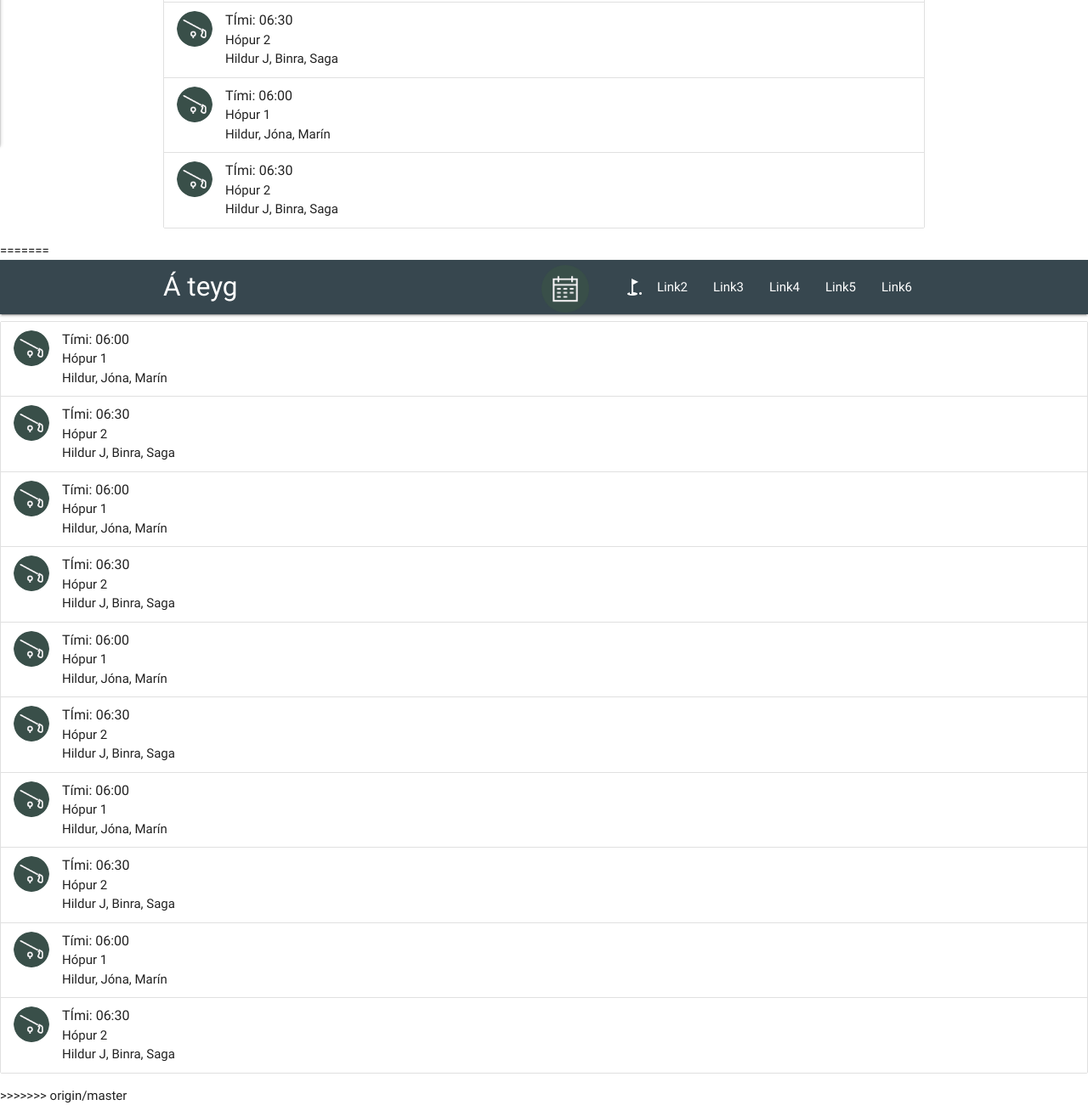
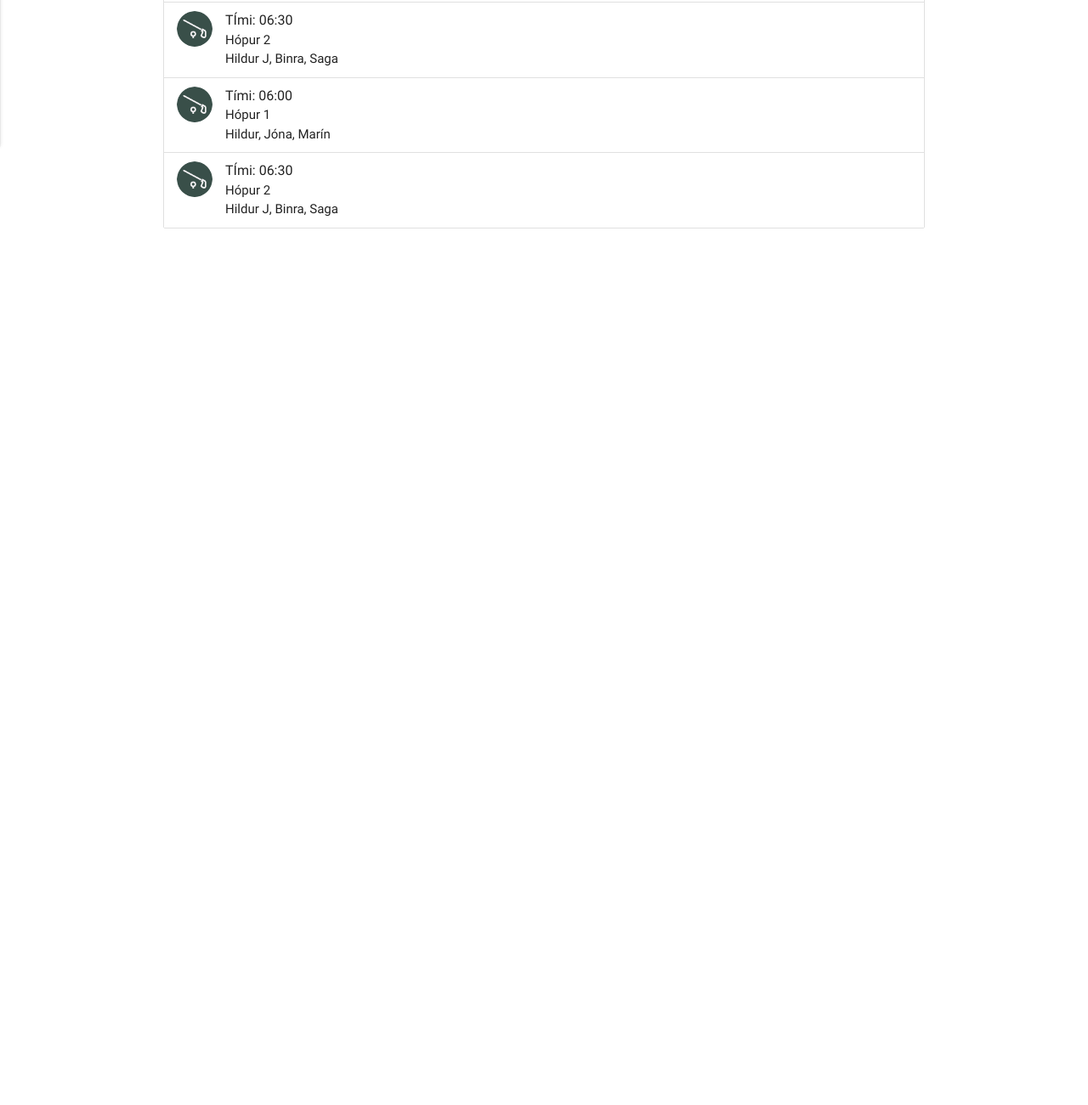
Before and after one commit to gpeturgit/golfapp, a plain HTML site: page ateyga.html in a window 1280 px wide. Shown: the part 689-1990 px from the top of the page at 85% size. After the commit the page ends 973 px from the top, so only its background shows below. Drawn offline with nearby package versions, Linux system fonts and the light colour scheme.

Commit message:
Update ateyga.html

```diff
--- a/ateyga.html
+++ b/ateyga.html
@@ -128,135 +128,4 @@
   <script src="js/init.js"></script>
 
   </body>
-=======
-  <!DOCTYPE html>
-<html lang="en">
-<head>
-  <meta http-equiv="Content-Type" content="text/html; charset=UTF-8"/>
-  <meta name="viewport" content="width=device-width, initial-scale=1, maximum-scale=1.0"/>
-  <title>Golf Viðburðir</title>
-  <!-- CSS  -->
-  <link href="https://fonts.googleapis.com/icon?family=Material+Icons" rel="stylesheet">
-  <link href="css/materialize.css" type="text/css" rel="stylesheet" media="screen,projection"/>
-  <link href="css/style.css" type="text/css" rel="stylesheet" media="screen,projection"/>
-</head>
-<body>
-  <nav class="blue-grey darken-3" role="navigation">
-    <div class="nav-wrapper container"><a id="logo-container" href="#" class="brand-logo">Á teyg</a>
-      <ul class="right hide-on-med-and-down">
-        <li >
-          <a href="index.html" id="navcust-linkitem" class="waves-effect waves-green"><img id="navcust-img-valign" src="img/menu01.png" alt="" /></a>
-        </li>
-        <li>
-          <a href="index.html"><i class="material-icons left">golf_course</i>Link2</a>
-        </li>
-        <li><a href="index.html">Link3</a></li>
-        <li><a href="index.html">Link4</a></li>
-        <li><a href="index.html">Link5</a></li>
-        <li><a href="index.html">Link6</a></li>
-      </ul>
-
-      <!--<ul id="nav-mobile" class="side-nav">-->
-           <!--navigasion byrjar-->
-<ul id="nav-mobile" class="side-nav">
-        <li>
-          <div class="container" id="navcust-header">
-
-            <div class="background">
-              <img src="img\menu012.png">
-            </div>
-          </div>
-        </li>
-
-        <li >
-          <a href="index.html" id="navcust-linkitem" class="waves-effect waves-blue-grey lighten-4"><img id="navcust-img-valign" src="img/menu01.png" alt="" /><span id="navcust-linktext-font">Viðburðir í dag</span></a>
-        </li>
-        <li>
-          <a href="golfvollur.html" id="navcust-linkitem" class="waves-effect waves-blue-grey lighten-4"><img id="navcust-img-valign" src="img/menu07.png" alt="" /><span id="navcust-linktext-font">Þáttakendur</span></a>
-        </li>
-        <li>
-          <a href="ateyga.html" id="navcust-linkitem" class="waves-effect waves-blue-grey lighten-4"><img id="navcust-img-valign" src="img/menu03.png" alt="" /><span id="navcust-linktext-font">Á teyg</span></a>
-        </li>
-        <li>
-          <a href="ferd.html" id="navcust-linkitem" class="waves-effect waves-blue-grey lighten-4"><img id="navcust-img-valign" src="img/menu04.png" alt="" /><span id="navcust-linktext-font">Ferðatilhögun</span></a>
-        </li>
-        <li>
-          <a href="ateyg.html" id="navcust-linkitem" class="waves-effect waves-blue-grey lighten-4"><img id="navcust-img-valign" src="img/menu05.png" alt="" /><span id="navcust-linktext-font">Völlurinn</span></a>
-        </li>
-        <li>
-          <a href="skilabod.html" id="navcust-linkitem" class="waves-effect waves-blue-grey lighten-4"><img id="navcust-img-valign" src="img/menu06.png" alt="" /><span id="navcust-linktext-font">Skilaboð</span></a>
-        </li>
-      </ul>
-       <a href="#" data-activates="nav-mobile" class="button-collapse"><i class="material-icons">menu</i></a>
-    </div>
-  </nav>
-  <ul class="collection">
-    <li class="collection-item avatar">
-      <img src="img/menu03.png" alt="" class="circle">
-      <span class="title">Tími: 06:00</span>
-      <p>Hópur 1 <br>
-         Hildur, Jóna, Marín
-      </p>
-    </li>
-    <li class="collection-item avatar">
-      <img src="img/menu03.png" alt="" class="circle">
-      <span class="title">TÍmi: 06:30</span>
-      <p>Hópur 2 <br>
-       Hildur J, Binra, Saga
-       <li class="collection-item avatar">
-      <img src="img/menu03.png" alt="" class="circle">
-      <span class="title">Tími: 06:00</span>
-      <p>Hópur 1 <br>
-         Hildur, Jóna, Marín
-      </p>
-    </li>
-    <li class="collection-item avatar">
-      <img src="img/menu03.png" alt="" class="circle">
-      <span class="title">TÍmi: 06:30</span>
-      <p>Hópur 2 <br>
-       Hildur J, Binra, Saga
-       <li class="collection-item avatar">
-      <img src="img/menu03.png" alt="" class="circle">
-      <span class="title">Tími: 06:00</span>
-      <p>Hópur 1 <br>
-         Hildur, Jóna, Marín
-      </p>
-    </li>
-    <li class="collection-item avatar">
-      <img src="img/menu03.png" alt="" class="circle">
-      <span class="title">TÍmi: 06:30</span>
-      <p>Hópur 2 <br>
-       Hildur J, Binra, Saga
-       <li class="collection-item avatar">
-      <img src="img/menu03.png" alt="" class="circle">
-      <span class="title">Tími: 06:00</span>
-      <p>Hópur 1 <br>
-         Hildur, Jóna, Marín
-      </p>
-    </li>
-    <li class="collection-item avatar">
-      <img src="img/menu03.png" alt="" class="circle">
-      <span class="title">TÍmi: 06:30</span>
-      <p>Hópur 2 <br>
-       Hildur J, Binra, Saga
-       <li class="collection-item avatar">
-      <img src="img/menu03.png" alt="" class="circle">
-      <span class="title">Tími: 06:00</span>
-      <p>Hópur 1 <br>
-         Hildur, Jóna, Marín
-      </p>
-    </li>
-    <li class="collection-item avatar">
-      <img src="img/menu03.png" alt="" class="circle">
-      <span class="title">TÍmi: 06:30</span>
-      <p>Hópur 2 <br>
-       Hildur J, Binra, Saga
-  </ul>
-  <!--  Scripts-->
-  <script src="https://code.jquery.com/jquery-2.1.1.min.js"></script>
-  <script src="js/materialize.js"></script>
-  <script src="js/init.js"></script>
-
-  </body>
->>>>>>> origin/master
 </html>
```
